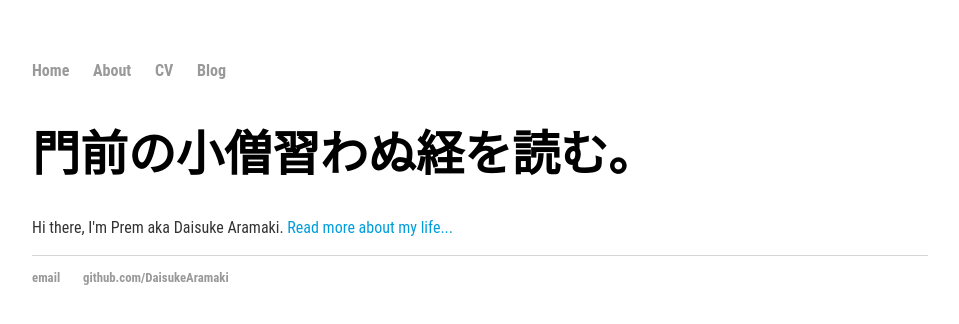
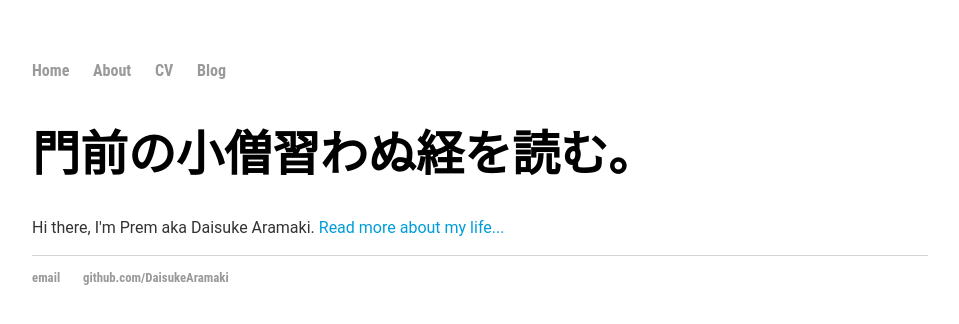
Before and after one commit to DaisukeAramaki/DaisukeAramaki.github.io, a Jekyll site: the page index.html, which Jekyll copies as it is, in a window 1280 px wide. Shown: the top 324 px of the page, without its empty margins (160-1119 px from the left). Built offline with Jekyll 4.4.1, drawn with Linux system fonts in a browser that asks for light colours.

Commit message:
Still font related

```diff
--- a/css/main.css
+++ b/css/main.css
@@ -3,7 +3,7 @@
 a { text-decoration: none; color: #999; }
 a:hover { text-decoration: underline; }
 
-p, ul {  font-family: 'Roboto Condensed', 'Arial', 'Sans-Serif'; font-size: 1.0em; line-height: 1.4em; color: #333; }
+p, ul {  font-family: 'Roboto', 'Arial', 'Sans-Serif'; font-size: 1.0em; line-height: 1.4em; color: #333; }
 
 h1, h2, h3, h4 { font-family: 'Roboto Condensed', 'Arial', 'Sans-Serif'; }
 h1 { font-size: 3em;  }
```
